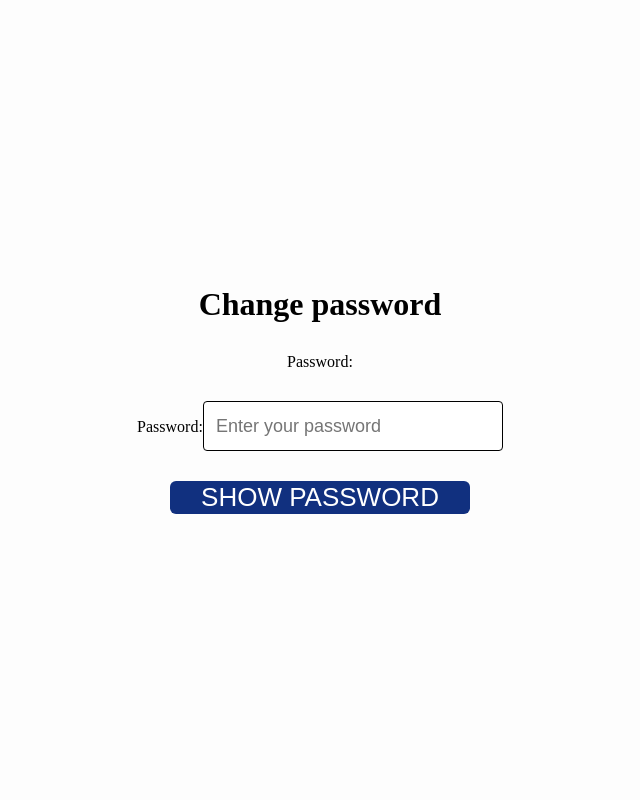
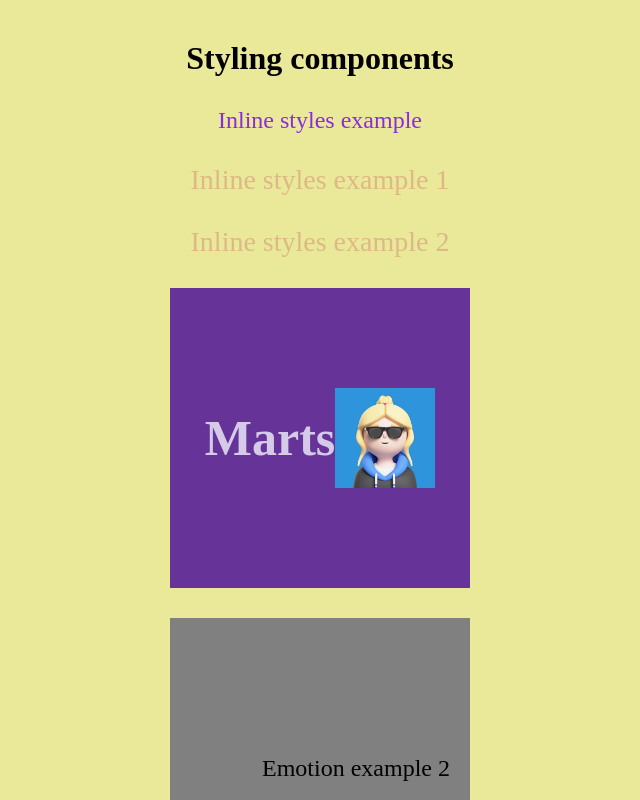
Before and after one commit to EvgeniiBuller/55-react_ts, a React (Vite) app: page / in a window 1280 px wide. Shown: the top 800 px of the page, without its empty margins (320-960 px from the left). Built offline with nearby package versions, Linux system fonts and the light colour scheme.

Commit message:
add Lesson09

```diff
--- a/package.json
+++ b/package.json
@@ -10,6 +10,8 @@
     "preview": "vite preview"
   },
   "dependencies": {
+    "@emotion/react": "^11.14.0",
+    "@emotion/styled": "^11.14.0",
     "@types/uuid": "^10.0.0",
     "react": "^19.0.0",
     "react-dom": "^19.0.0",
--- a/src/App.tsx
+++ b/src/App.tsx
@@ -5,11 +5,12 @@
 //import Lesson06 from './lessons/Lesson06/Lesson06';
 //import Lesson07 from './lessons/Lesson06/Lesson07/Lesson07'
 // import Lesson08 from "./lessons/Lesson08/Lesson08"
+import Lesson09 from "./lessons/Lesson09/Lesson09"
 
 ////Homeworks import
 //import Homework06 from './homeworks/Homework06/Homework06'
 // import Homework07 from "./homeworks/Homework07/Homework07"
-import Homework08 from "./homeworks/Homework08/Homework08"
+//import Homework08 from "./homeworks/Homework08/Homework08"
 
 //consultation import
 //import Consultation04 from "./consultations/Consultation04/Consultation04"
@@ -24,7 +25,8 @@
         {/* <Homework07/> */}
        {/* <Lesson08/> */}
        {/* <Consultation04/> */}
-       <Homework08/>
+       {/* <Homework08/> */}
+       <Lesson09 />
     </>
   )
 }
--- a/src/components/Input/styles.css
+++ b/src/components/Input/styles.css
@@ -1,3 +1,8 @@
+.input-container {
+  display: flex;
+  flex-direction: column;
+  gap: 6px;
+}
 .input-component {
   width: 300px;
   height: 50px;
@@ -7,3 +12,6 @@
   border-radius: 4px;
   font-size: 18px;
 }
+.input-container > label {
+  font-size: 20px;
+}
--- a/src/homeworks/Homework08/Homework08.tsx
+++ b/src/homeworks/Homework08/Homework08.tsx
@@ -3,40 +3,38 @@
 import Input from "../../components/Input/Input";
 import './styles.css'
 
-function Homework08 () {
+function Homework08() {
+  const [passwordValue, setPasswordValue] = useState<string>('');
+  const [isShowPassword, setIsShowPassword] = useState<boolean>(false);
 
-const [password, setPassword] = useState<string>('');
-const [showPassword, setShowPassword] = useState<boolean>(false);
+  const onChangePassword = (event: ChangeEvent<HTMLInputElement>) => {
+    setPasswordValue(event.target.value)
+  }
 
-const onChangePassword = (event: ChangeEvent<HTMLInputElement>) => (
-       setPassword(event.target.value));
+  const showPassword = () => {
+    setIsShowPassword(true)
+  }
 
-const handleButtonClick = () => {
-    setShowPassword(!showPassword);
-  };
+  const hidePassword = () => {
+    setIsShowPassword(false)
+  }
 
-    return(
-        <div className="homework08-container">
-        <h1>Change password</h1>
-        <label>
-            Password:
-             </label>
-        <Input
-        name='personal-password'
+  return (
+    <div className="homework08-container">
+      <h1>Change password</h1>
+      <Input
+        name='password'
+        label='Password'
+        id='password_id'
+        placeholder="Enter your password"
+        type='password'
+        value={passwordValue}
         onChange={onChangePassword}
-        value={password}
-        placeholder="Enter your password"
-        type="password"
-        label="Password:"
-        />
-
-        <Button name="SHOW PASSWORD" onClick={handleButtonClick}/>
-        {showPassword &&
-        <div>
-            {password}
-        </div>}
-        </div>
-
-    );
+      />
+      <Button name='SHOW PASSWORD' onClick={showPassword} />
+      <Button name='HIDE PASSWORD' onClick={hidePassword} />
+      {isShowPassword && <div className="result-container">{passwordValue}</div>}
+    </div>
+  )
 }
-export default Homework08;
+export default Homework08
--- a/src/homeworks/Homework08/styles.css
+++ b/src/homeworks/Homework08/styles.css
@@ -6,5 +6,11 @@
     gap: 30px;
     flex: 1;
     padding: 40px;
-    background-color: rgb(253, 253, 253);
+    background-color: rgb(223, 198, 230);
 }
+.result-container {
+
+        font-size: 24px;
+        font-weight: bold;
+        color: rgb(46, 46, 75);
+}
--- /dev/null
+++ b/src/lessons/Lesson09/Lesson09.tsx
@@ -0,0 +1,31 @@
+//1 способ стилизации - использование обычного css в отдельном файле
+import './styles.css'
+
+// 3 способ стилизации - импортируем стилизованные компоненты emotion
+import { BoxInfo, TitleCard, AvatarImg } from './styles'
+import Avatar from '../../assets/avatar.jpg'
+
+function Lesson09() {
+  //Объект для inline стилей (2 способ)
+  const textStyles = { color: 'burlywood', fontSize: '28px' }
+
+  return (
+    <div className="lesson09-container">
+      <h1>Styling components</h1>
+      {/* 2 способ стилизации - inline styles (передача объекта стилей в атрибут style тега) */}
+      <div style={{ color: 'blueviolet', fontSize: '24px' }}>Inline styles example</div>
+      <p style={textStyles}>Inline styles example 1</p>
+      <div style={textStyles}>Inline styles example 2</div>
+      {/* 3 способ стилизации - использование стилизованных компонентов emotion */}
+      {/* <BoxInfo primary={true}>Emotion example 1</BoxInfo>
+      <BoxInfo primary={false}>Emotion example 2</BoxInfo> */}
+      <BoxInfo primary>
+<TitleCard>Marts</TitleCard>
+<AvatarImg src={Avatar}></AvatarImg>
+      </BoxInfo>
+      <BoxInfo>Emotion example 2</BoxInfo>
+    </div>
+  )
+}
+
+export default Lesson09;
--- /dev/null
+++ b/src/lessons/Lesson09/styles.css
@@ -0,0 +1,10 @@
+.lesson09-container {
+    display: flex;
+    flex-direction: column;
+    align-items: center;
+    justify-content: center;
+    gap: 30px;
+    flex: 1;
+    padding: 40px;
+    background-color: rgb(234, 233, 154);
+  }
--- /dev/null
+++ b/src/lessons/Lesson09/styles.ts
@@ -0,0 +1,28 @@
+import styled from "@emotion/styled";
+//Интерфейс для пропсов стилизованного компонента BoxInfo
+interface BoxInfoStyledProps {
+primary?: boolean
+}
+
+export const BoxInfo = styled.div<BoxInfoStyledProps>`
+ display: flex;
+ align-items: center;
+ justify-content: ${({primary})=> primary ?'center': 'flex-end'};;
+ padding: 20px;
+ width: 300px;
+ height: 300px;
+ //background-color: rebeccapurple;
+ background-color: ${({primary})=> primary ?'rebeccapurple': 'grey'};
+ font-size: 24px;
+`;
+
+
+export const TitleCard = styled.h2`
+color: #D5CBE8;
+font-size: 50px;
+`
+// export const TitleCard = styled.h2``
+
+export const AvatarImg = styled.img`
+ width: 100px;
+`
```
Also changed, not shown: 1 other file (tests, documents, lock files or other folders). Lines whose indentation alone changed are shown as unchanged.
